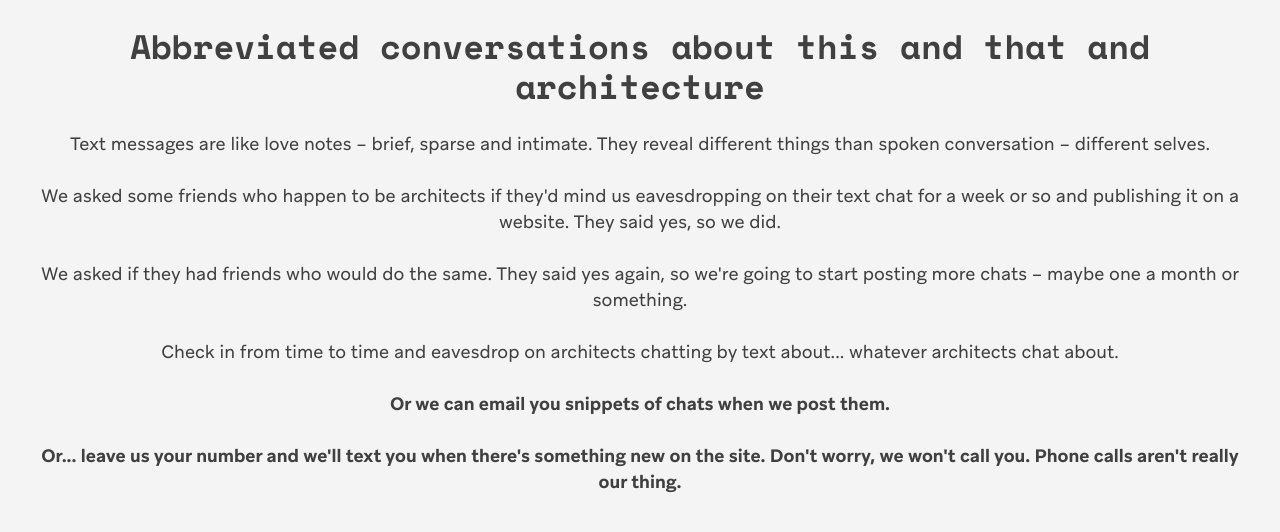
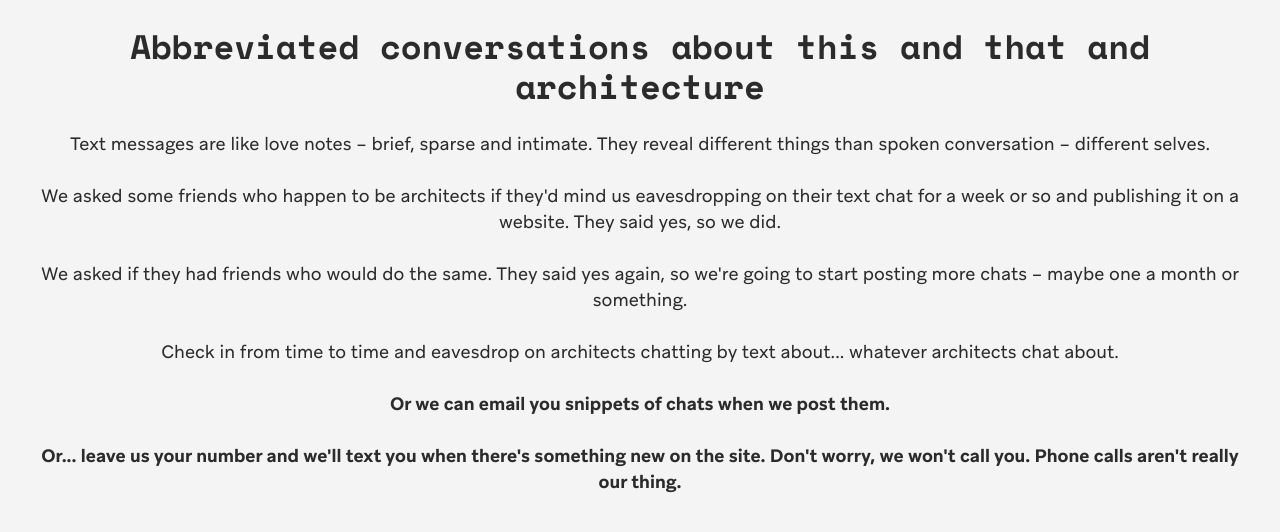
Before and after one commit to curiousways/back-chat, a website: page index.html in a window 1280 px wide. Drawn offline with nearby package versions, Linux system fonts and the light colour scheme; a small style sheet from the web is missing.

```diff
--- a/assets/scss/components/base.scss
+++ b/assets/scss/components/base.scss
@@ -1,7 +1,7 @@
 // Base
 
 html {
-	color: $grey-dark;
+	color: $grey-darker;
 	background-color: $grey-lightest;
 	font-family: "Aribau Grotesk", system-ui, sans-serif;
 	font-size: 18px;
```
Also changed, not shown: assets/css/styles.css, 1 other file.
